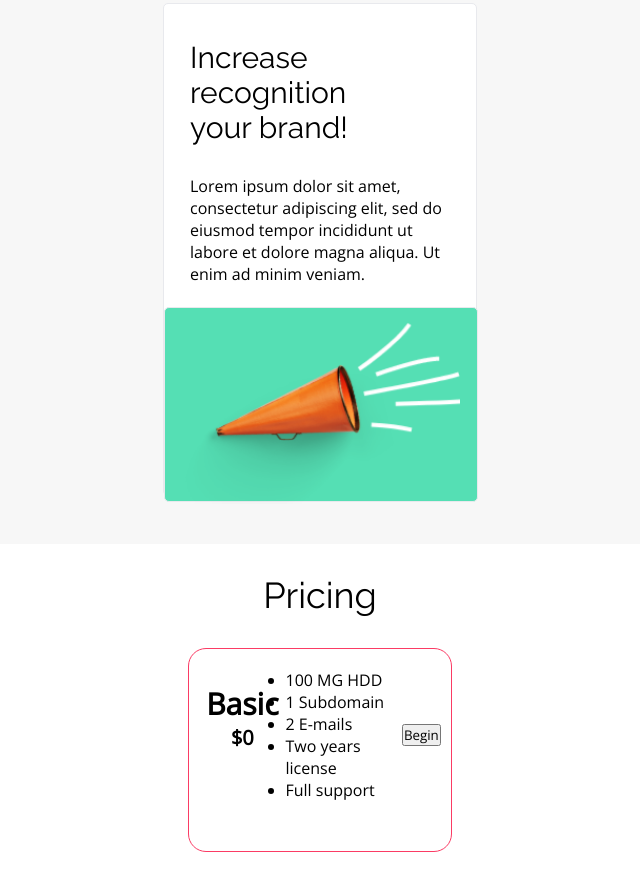
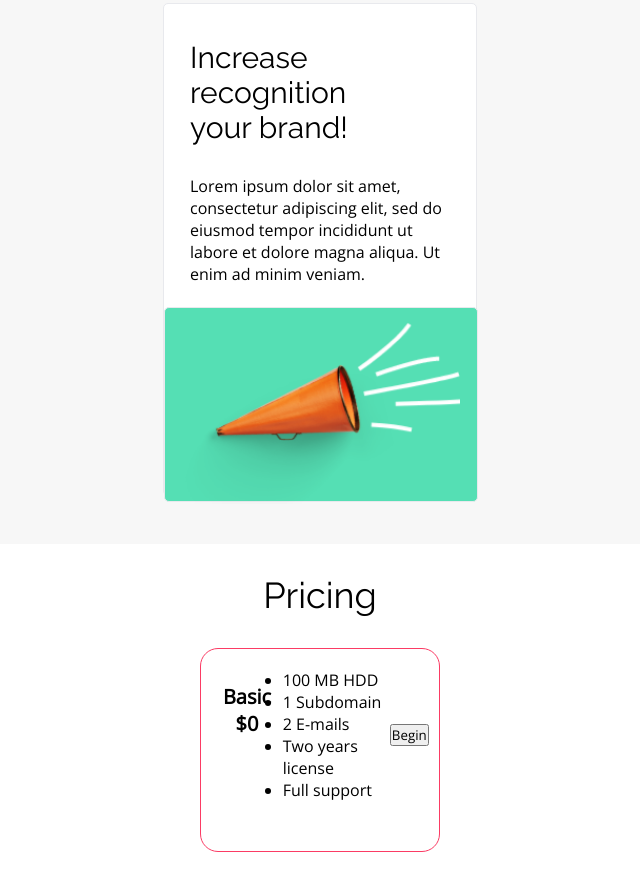
Before and after one commit to Davidrami12/oxygen-shop, a website: page index.html in a window 1280 px wide. Shown: the part 2326-3216 px from the top of the page, without its empty margins (320-960 px from the left). Drawn offline with nearby package versions, Linux system fonts and the light colour scheme.

Commit message:
updated classes for prices

```diff
--- a/index.html
+++ b/index.html
@@ -105,19 +105,19 @@
 
                 <div class="basic">
                     <div class="price-info">
-                        <h2>Basic</h2>
+                        <p>Basic</p>
                         <p class="basic-price">$0</p>
                     </div>
 
 
-                    <ul>
-                        <li>100 MG HDD</li>
-                        <li>1 Subdomain</li>
-                        <li>2 E-mails</li>
-                        <li>Two years license</li>
-                        <li>Full support</li>
+                    <ul class="price-list">
+                        <li class="price-list-item">100 MB HDD</li>
+                        <li class="price-list-item">1 Subdomain</li>
+                        <li class="price-list-item">2 E-mails</li>
+                        <li class="price-list-item">Two years license</li>
+                        <li class="price-list-item">Full support</li>
                     </ul>
-                    <button>Begin</button>
+                    <button class="price-button">Begin</button>
                 </div>
 
                 <div class="professional">
```
